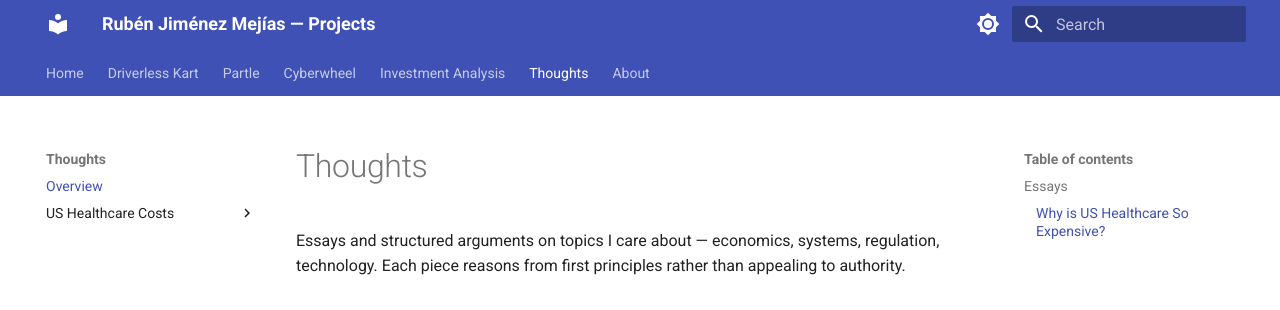
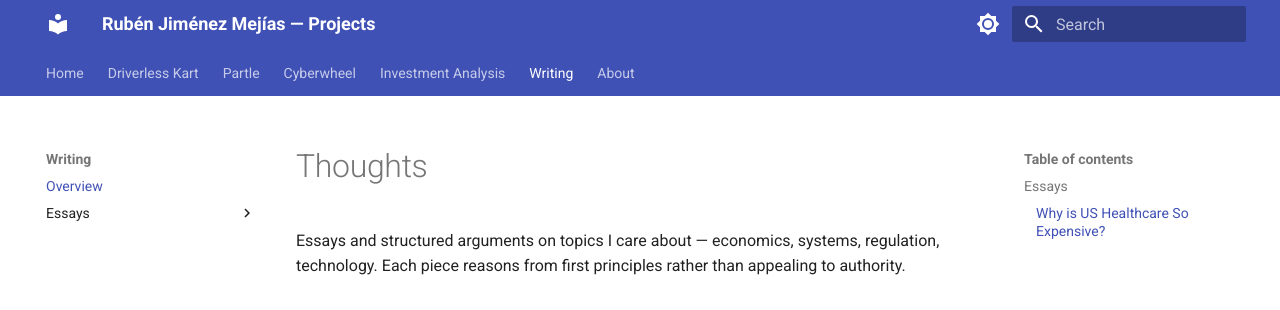
Before and after one commit to rubenayla/ruben, an MkDocs documentation site: the page built from docs/writing/index.md, in a window 1280 px wide. Shown: the top 310 px of the page. Built offline with MkDocs 1.6.1 and Material for MkDocs 9.7.7, drawn with Linux system fonts in a browser that asks for light colours.

Commit message:
Rename Thoughts → Writing
"Writing" is a more honest umbrella for the heterogeneous content planned here:
authored essays (healthcare) plus standards/opinionated-conventions docs (coming).
"Thoughts" sounded too feed-like; "Blog" would have lied about chronology.

- docs/thoughts/ → docs/writing/
- Nav: Writing > Essays > US Healthcare Costs > {Essay, Main Analysis Tree}
  (Standards subsection will appear once that content lands)
- README + writing/index.md updated to describe the new shape

Co-Authored-By: Claude Opus 4.7 (1M context) <noreply@anthropic.com>

```diff
--- a/mkdocs.yml
+++ b/mkdocs.yml
@@ -40,11 +40,12 @@ nav:
   - Partle: projects/partle.md
   - Cyberwheel: projects/cyberwheel.md
   - Investment Analysis: projects/invest.md
-  - Thoughts:
-      - Overview: thoughts/index.md
-      - US Healthcare Costs:
-          - Essay: thoughts/healthcare/index.md
-          - Main Analysis Tree: thoughts/healthcare/main-tree.md
+  - Writing:
+      - Overview: writing/index.md
+      - Essays:
+          - US Healthcare Costs:
+              - Essay: writing/healthcare/index.md
+              - Main Analysis Tree: writing/healthcare/main-tree.md
   - About: about.md
 
 markdown_extensions:
```
Also changed, not shown: README.md (+5 -5 lines), docs/writing/healthcare/facts/1.1.1-geographic-captivity.md (renamed from docs/thoughts/healthcare/facts/1.1.1-geographic-captivity.md), docs/writing/healthcare/facts/1.1.4-contracting-leverage.md (renamed from docs/thoughts/healthcare/facts/1.1.4-contracting-leverage.md), docs/writing/healthcare/facts/1.2.1-mlr-regulation.md (renamed from docs/thoughts/healthcare/facts/1.2.1-mlr-regulation.md), docs/writing/healthcare/facts/1.3.3-emtala.md (renamed from docs/thoughts/healthcare/facts/1.3.3-emtala.md), docs/writing/healthcare/facts/1.4-labor-costs.md (renamed from docs/thoughts/healthcare/facts/1.4-labor-costs.md), docs/writing/healthcare/facts/1.5-immigration-barriers.md (renamed from docs/thoughts/healthcare/facts/1.5-immigration-barriers.md), docs/writing/healthcare/facts/1.6-certificate-of-need.md (renamed from docs/thoughts/healthcare/facts/1.6-certificate-of-need.md), docs/writing/healthcare/facts/1.7-admin-overhead.md (renamed from docs/thoughts/healthcare/facts/1.7-admin-overhead.md), docs/writing/healthcare/facts/1.8-nash-equilibrium.md (renamed from docs/thoughts/healthcare/facts/1.8-nash-equilibrium.md), docs/writing/healthcare/facts/1.9-malpractice-waivers.md (renamed from docs/thoughts/healthcare/facts/1.9-malpractice-waivers.md), docs/writing/healthcare/index.md (renamed from docs/thoughts/healthcare/index.md), docs/writing/healthcare/main-tree.md (renamed from docs/thoughts/healthcare/main-tree.md), docs/writing/healthcare/resources/comparisons.md (renamed from docs/thoughts/healthcare/resources/comparisons.md), 3 more files.
